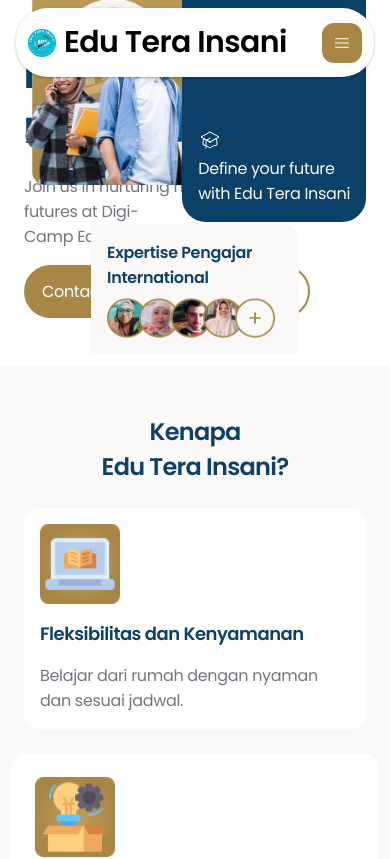
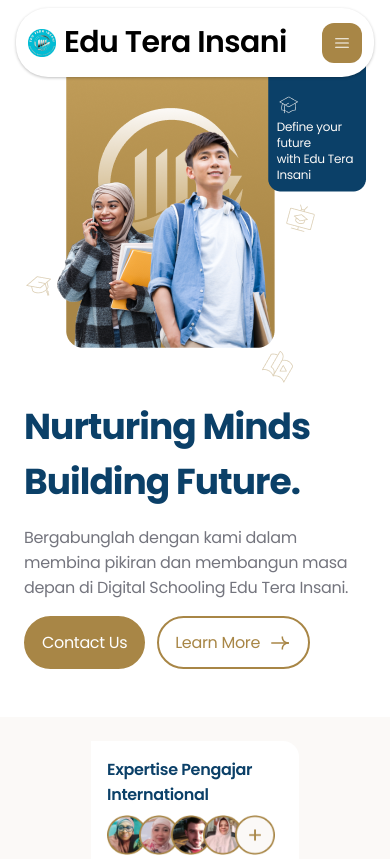
Before and after one commit to Ideatecore-dev-team/EduteraInsani-client, a React (Vite) app: page / in a window 390 px wide. Shown: the top 859 px of the page. Built offline with nearby package versions, Linux system fonts and the light colour scheme.

Commit message:
TEST: Responsive Navbar, Hero, Fixing Homepage Responsive

```diff
--- a/src/components/Booklet.jsx
+++ b/src/components/Booklet.jsx
@@ -6,7 +6,7 @@
 function Booklet() {
   return (
     <div className="booklet-section bg-background flex items-center lg:py-24 pb-12 relative">
-      <div className="booklet-container lg:w-base-content w-width-sm mx-auto flex flex-col p-6 items-start xs:justify-end gap-4 rounded-3xl relative">
+      <div className="booklet-container lg:w-base-content w-width-4 mx-auto flex flex-col p-6 items-start xs:justify-end gap-4 rounded-3xl relative">
         <h2 className=" text-primary lg:text-4xl text-xl font-semibold lg:w-width-7 ">
           Pelajari lebih lanjut Edu Tera Insani pada booklet kami
         </h2>
--- a/src/components/Hero.css
+++ b/src/components/Hero.css
@@ -1,5 +1,3 @@
-
-
 .main-banner {
   right: 172px;
   top: -96px;
@@ -32,3 +30,10 @@
   width: 208px;
   bottom: -35.5px;
 }
+
+@media (max-width: 639px) {
+  h1 {
+    line-height: 125%; /* 45px */
+    letter-spacing: -0.72px;
+  }
+}
--- a/src/components/Hero.jsx
+++ b/src/components/Hero.jsx
@@ -1,7 +1,9 @@
+/* eslint-disable react/prop-types */
 import React from "react";
 import "./Hero.css";
 import ButtonLink from "./Buttons/Buttonlink";
 import Banner from "/images/Main Banner.png";
+import MobileBanner from "/images/banner-mobile.png";
 import Teacher1 from "/images/teacher-1.png";
 import Teacher2 from "/images/teacher-2.png";
 import Teacher3 from "/images/teacher-3.png";
@@ -11,16 +13,16 @@
 function Hero({ onCardHeroClick }) {
   return (
     <>
-      <div className="hero flex py-12 lg:py-24 flex-col lg:justify-center items-center gap-4 lg:gap-gap10 ">
+      <div className="hero flex py-12 lg:py-24 flex-col lg:justify-center items-center gap-4 lg:gap-gap10 -z-20">
         <div className="hero-cta lg:h-height-5.1 w-width-3.2 lg:w-base-content flex flex-col items-start gap-4 justify-center relative">
+          <img src={MobileBanner} alt="banner" className="lg:hidden" />
           <h1 className=" text-primary text-4xl sm lg:text-5xl font-bold sm:self-stretch sm:leading-leading45 sm:tracking-trackingMinus072">
             Nurturing Minds
             <br /> Building Future.
           </h1>
-          <p className=" text-neutral-2 text-base font-normal">
-            Join us in nurturing minds and building futures at Digi-
-            <br />
-            Camp Edu Tera Insani.
+          <p className=" text-neutral-2 text-base font-normal lg:w-width-5">
+            Bergabunglah dengan kami dalam membina pikiran dan membangun masa
+            depan di Digital Schooling Edu Tera Insani.
           </p>
           <div className="cta flex items-start gap-3">
             <ButtonLink
@@ -57,10 +59,10 @@
               </svg>
             </ButtonLink>
           </div>
-          <div className="main-banner absolute">
+          <div className="main-banner absolute xs:hidden">
             <img src={Banner} alt="Banner" />
           </div>
-          <div className="secondary-banner absolute bg-primary flex flex-col justify-end items-start gap-1 p-4">
+          <div className="secondary-banner absolute xs:hidden bg-primary flex flex-col justify-end items-start gap-1 p-4">
             <svg
               xmlns="http://www.w3.org/2000/svg"
               width="24"
@@ -81,7 +83,7 @@
               with Edu Tera Insani
             </p>
           </div>
-          <div className="icon-1 absolute">
+          <div className="icon-1 absolute xs:hidden">
             <svg
               xmlns="http://www.w3.org/2000/svg"
               width="66"
@@ -111,7 +113,7 @@
               </defs>
             </svg>
           </div>
-          <div className="icon-2 absolute">
+          <div className="icon-2 absolute xs:hidden">
             <svg
               xmlns="http://www.w3.org/2000/svg"
               width="60"
@@ -161,7 +163,7 @@
               </defs>
             </svg>
           </div>
-          <div className="icon-3 absolute">
+          <div className="icon-3 absolute xs:hidden">
             <svg
               xmlns="http://www.w3.org/2000/svg"
               width="59"
@@ -224,7 +226,7 @@
             </svg>
           </div>
           <div
-            className="card-hero flex p-4 gap-2 flex-col items-start bg-background absolute mx-auto left-0 right-0"
+            className="card-hero flex p-4 gap-2 flex-col items-start bg-background absolute mx-auto left-0 right-0 xs:hidden"
             onClick={onCardHeroClick}
           >
             <p className="text-base font-semibold text-primary">
@@ -240,6 +242,23 @@
           </div>
         </div>
       </div>
+      <div className="card-containersm pt-6 px-3 w-full bg-background">
+        <div
+          className="card-hero flex p-4 gap-2 flex-col items-start bg-white mx-auto left-0 right-0 lg:hidden"
+          onClick={onCardHeroClick}
+        >
+          <p className="text-base font-semibold text-primary">
+            Expertise Pengajar <br /> International
+          </p>
+          <div className="teacher-avatar flex items-start">
+            <img src={Teacher1} className="size-10" alt="teach-pic" />
+            <img src={Teacher2} className="size-10 -ml-2" alt="teach-pic" />
+            <img src={Teacher3} className="size-10 -ml-2" alt="teach-pic" />
+            <img src={Teacher4} className="size-10 -ml-2" alt="teach-pic" />
+            <img src={Plus} className="size-10 -ml-2" alt="teach-pic" />
+          </div>
+        </div>
+      </div>
     </>
   );
 }
--- a/src/components/HomeCurriculum.jsx
+++ b/src/components/HomeCurriculum.jsx
@@ -5,7 +5,7 @@
 function HomeCurriculum() {
   return (
     <div className="curriculum bg-white flex lg:py-24 py-12 items-center">
-      <div className="curriculum-container lg:w-base-content w-width-sm flex lg:flex-row flex-col justify-center items-center gap-6 mx-auto">
+      <div className="curriculum-container lg:w-base-content w-width-3.2 flex lg:flex-row flex-col justify-center items-center gap-6 mx-auto">
         <img src={Logo} alt="curriculum" className="size-44 lg:size-auto" />
         <div className="curriculum-content flex flex-col lg:w-width-7 w-full lg:items-start items-center gap-4 xs:text-center">
           <h2 className="text-primary text-2xl lg:text-4xl font-semibold">
```
Also changed, not shown: public/images/banner-mobile.png (added).
